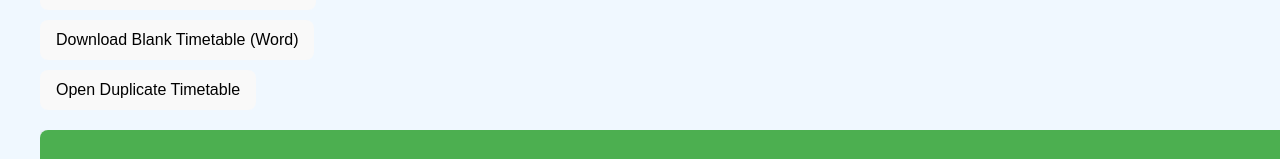
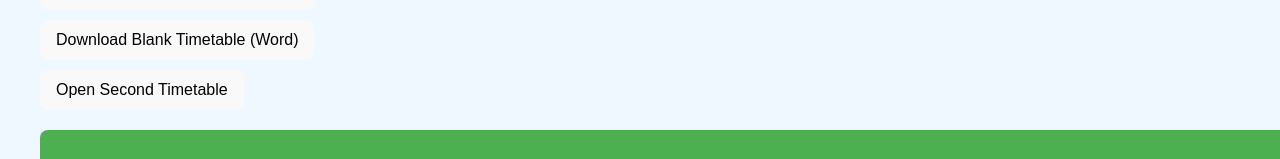
Before and after one commit to tahirharun/timetable, a React (Vite) app: page / in a window 1280 px wide. Shown: the part 220-379 px from the top of the page. Built offline with nearby package versions, Linux system fonts and the light colour scheme.

Commit message:
changed buttons

```diff
--- a/src/components/DuplicateTimetable.jsx
+++ b/src/components/DuplicateTimetable.jsx
@@ -114,7 +114,7 @@ export default function DuplicateTimetable({ timetable, onBack }) {
       <div style={{ display: "flex", flexDirection: "column", gap: "10px", marginBottom: "20px", alignItems: "flex-start" }}>
         <button onClick={exportExcel} style={{ padding: "10px 15px" }}>Download Excel</button>
         <button onClick={exportWord} style={{ padding: "10px 15px" }}>Download Word</button>
-        <button onClick={onBack} style={{ padding: "10px 15px" }}>Back to Original Timetable</button>
+        <button onClick={onBack} style={{ padding: "10px 15px" }}>Back to whole School Timetable</button>
       </div>
 
       {/* Interactive Table */}
--- a/src/components/Timetable.jsx
+++ b/src/components/Timetable.jsx
@@ -109,7 +109,7 @@ export default function Timetable() {
         <button onClick={exportExcel} style={{ padding: "10px 15px" }}>Download Excel</button>
         <button onClick={exportBlankExcel} style={{ padding: "10px 15px" }}>Download Blank Timetable (Excel)</button>
         <button onClick={exportWordBlank} style={{ padding: "10px 15px" }}>Download Blank Timetable (Word)</button>
-        <button onClick={() => setView("duplicate")} style={{ padding: "10px 15px" }}>Open Duplicate Timetable</button>
+        <button onClick={() => setView("duplicate")} style={{ padding: "10px 15px" }}>Open Second Timetable</button>
       </div>
 
       {/* Timetable Table */}
```
